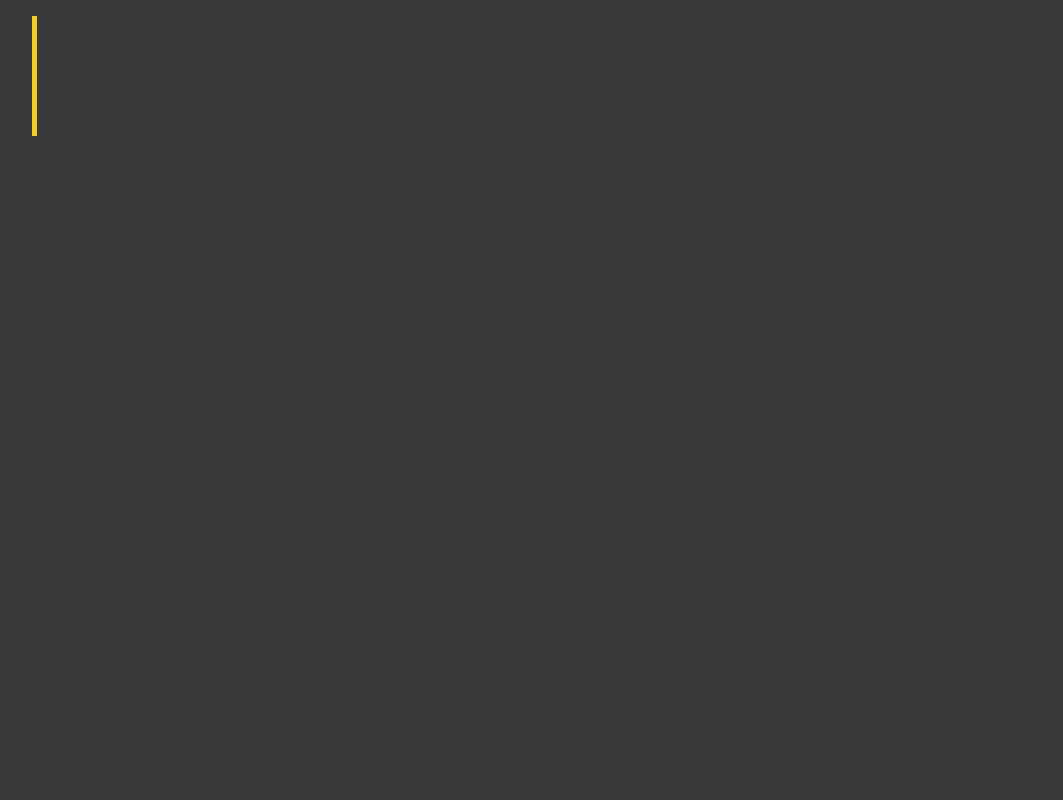
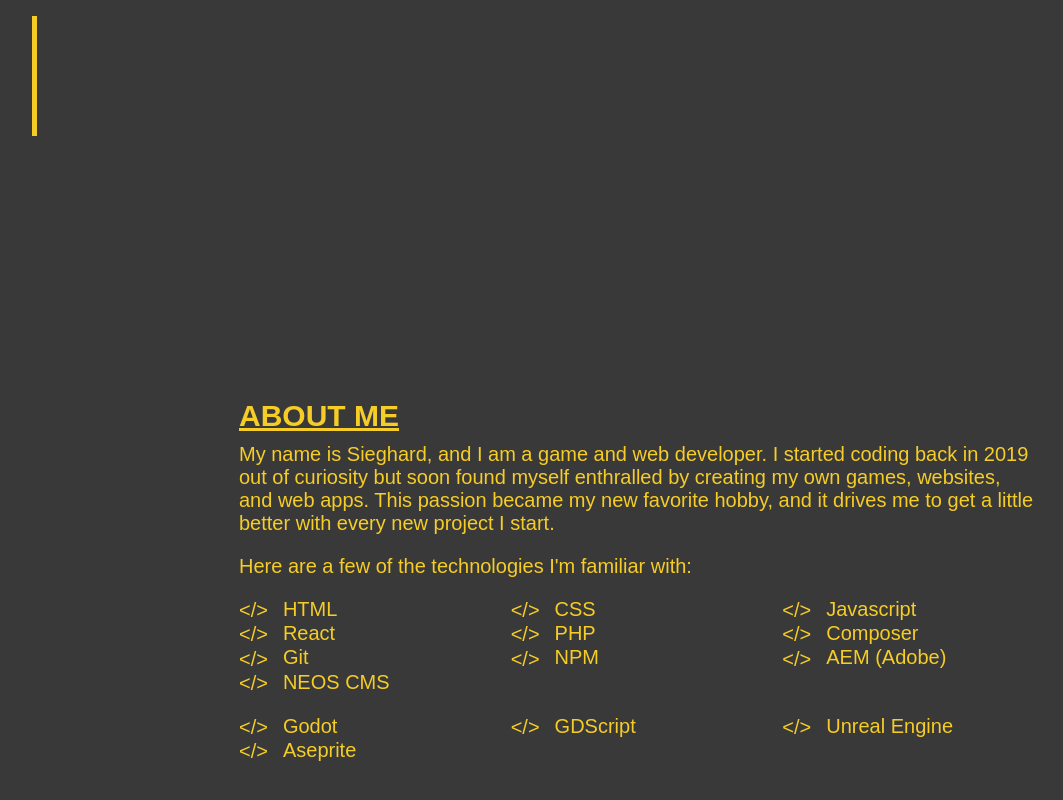
Before and after one commit to Paraldos/Portfolio, a React (Vite) app: page / in a window 1280 px wide. Shown: the part 664-1464 px from the top of the page, without its empty margins (1-1064 px from the left). Before the commit the page ends 880 px from the top, so only its background shows below. Built offline with nearby package versions, Linux system fonts and the light colour scheme; a web font is replaced by a local one.

Commit message:
added and refined about

```diff
--- a/src/App.jsx
+++ b/src/App.jsx
@@ -1,5 +1,6 @@
 import Navbar from "./components/navbar/Navbar";
 import Hero from "./components/hero/Hero";
+import About from "./components/about/About";
 import Footer from "./components/footer/Footer";
 
 function App() {
@@ -8,6 +9,7 @@ function App() {
       <Navbar />
       <main>
         <Hero />
+        <About />
       </main>
       <Footer />
     </>
--- /dev/null
+++ b/src/components/about/About.jsx
@@ -0,0 +1,37 @@
+import "./about.css";
+
+function About() {
+  return (
+    <section id="about">
+      <h2>About Me</h2>
+      <p>
+        My name is Sieghard, and I am a game and web developer. I started coding
+        back in 2019 out of curiosity but soon found myself enthralled by
+        creating my own games, websites, and web apps. This passion became my
+        new favorite hobby, and it drives me to get a little better with every
+        new project I start.
+      </p>
+      <p>Here are a few of the technologies I'm familiar with:</p>
+      <ul class="about__list">
+        <li>HTML</li>
+        <li>CSS</li>
+        <li>Javascript</li>
+        <li>React</li>
+        <li>PHP</li>
+        <li>Composer</li>
+        <li>Git</li>
+        <li>NPM</li>
+        <li>AEM (Adobe)</li>
+        <li>NEOS CMS</li>
+      </ul>
+      <ul class="about__list">
+        <li>Godot</li>
+        <li>GDScript</li>
+        <li>Unreal Engine</li>
+        <li>Aseprite</li>
+      </ul>
+    </section>
+  );
+}
+
+export default About;
--- /dev/null
+++ b/src/components/about/about.css
@@ -0,0 +1,23 @@
+.about__list {
+  padding-top: 0.5rem;
+  display: grid;
+  grid-template-columns: repeat(3, 1fr);
+  gap: 0 15px;
+  justify-content: center;
+  align-items: center;
+  padding-bottom: 10px;
+}
+
+.about__list li::before {
+  content: "</>";
+  font-family: sans-serif;
+  padding-bottom: 3px;
+  padding-right: 15px;
+  vertical-align: middle;
+}
+
+@media (max-width: 768px) {
+  .about__list {
+    grid-template-columns: repeat(2, 1fr);
+  }
+}
--- a/src/components/footer/footer.css
+++ b/src/components/footer/footer.css
@@ -40,7 +40,7 @@ footer svg {
   }
 }
 
-@media (max-width: 850px) {
+@media (max-width: 768px) {
   footer {
     bottom: -100vh;
   }
```
